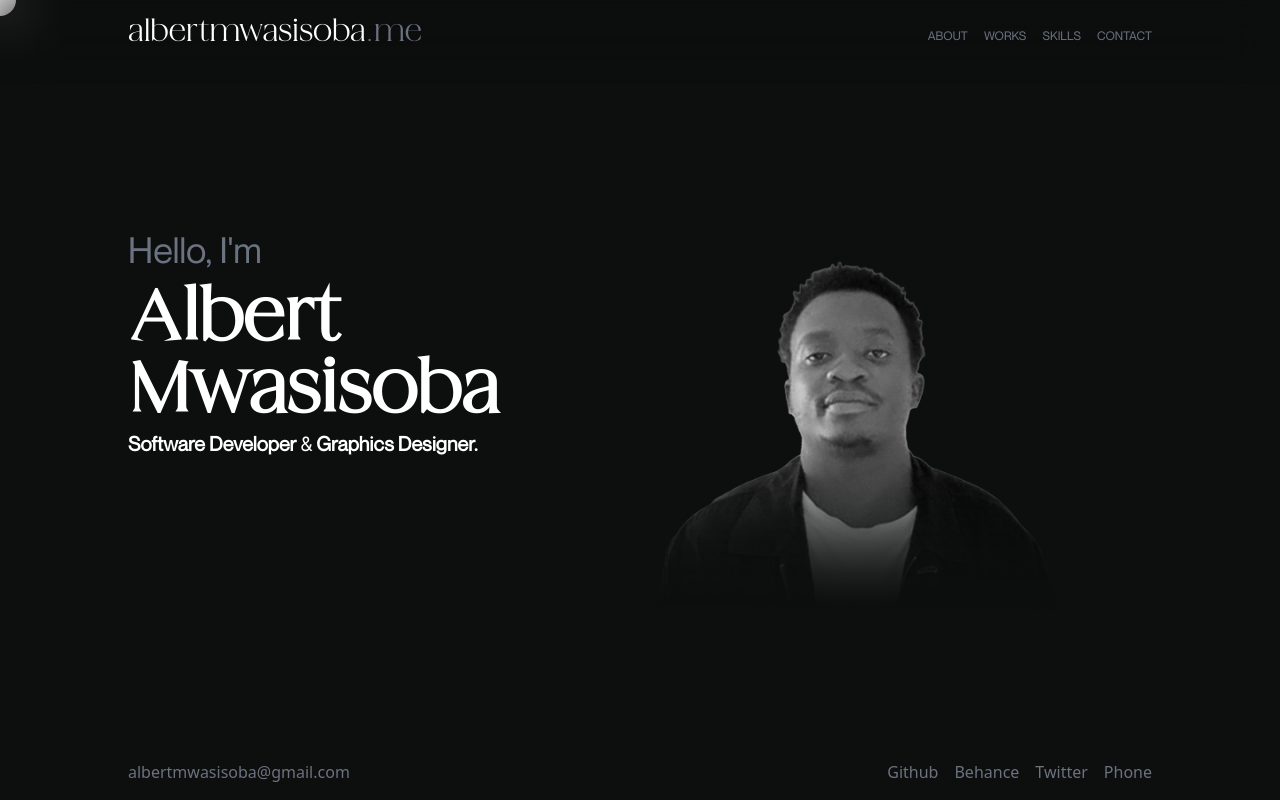
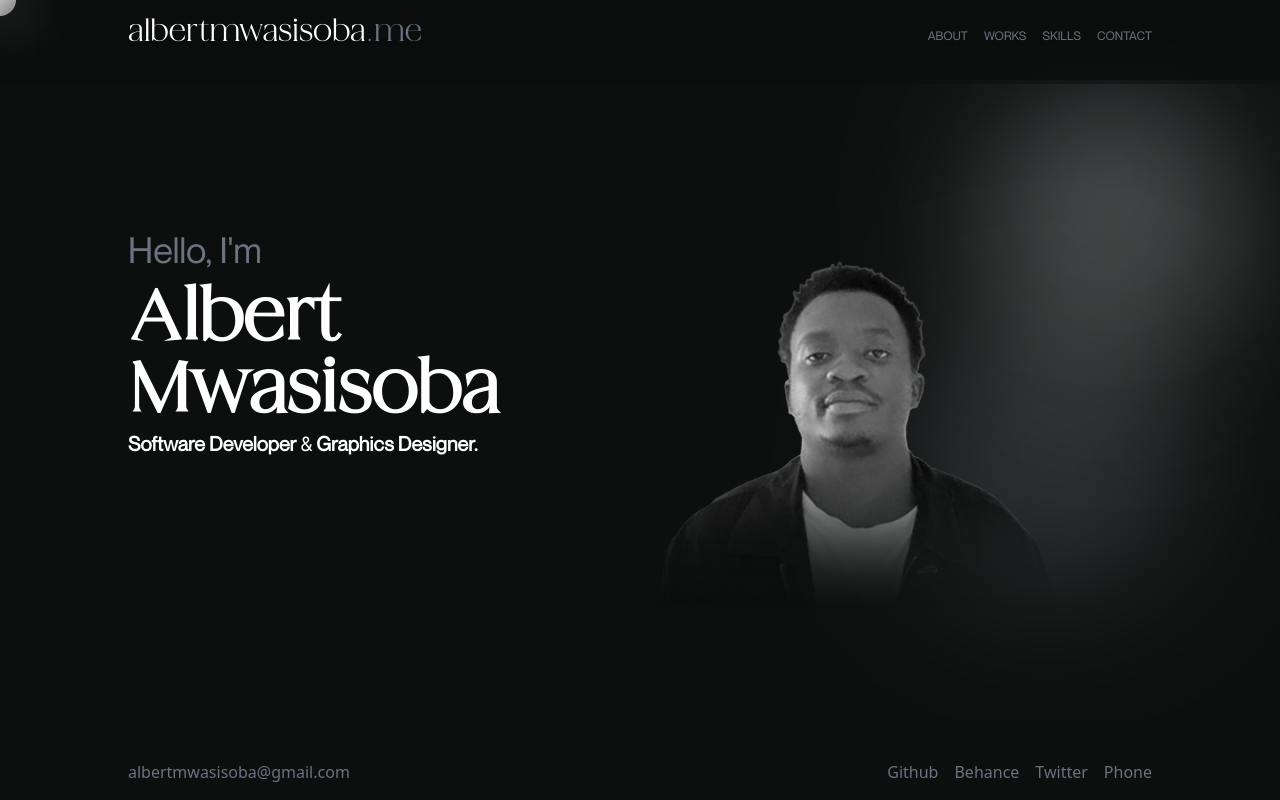
Before and after one commit to Bizzy-Void/albert_mwasisoba, a Next.js app: page / in a window 1280 px wide. Built offline with nearby package versions, Linux system fonts and the light colour scheme.

Commit message:
feat(UI): Animated background

```diff
--- a/components/Layout.jsx
+++ b/components/Layout.jsx
@@ -28,7 +28,12 @@ function Layout({ children }) {
         </nav>
         <main className='w-full flex flex-grow font-neue'>
           <div className='bg-bg_color w-full h-full py-20'>
-            {children}
+            <div className="w-full h-full relative overflow-hidden">
+              <div className="absolute bottom-0 md:top-0 right-4 w-72 h-72 bg-gray-100 rounded-full mix-blend-screen filter blur-3xl opacity-20 animate-blob"></div>
+              <div className="absolute bottom-0 md:top-0 right-20 w-44 h-44 bg-gray-600 rounded-full mix-blend-screen filter blur-3xl opacity-20 animate-blob"></div>
+              <div className="absolute bottom-12 md:bottom-32 right-20 w-72 h-72 bg-gray-400 rounded-full mix-blend-screen filter blur-3xl opacity-20 animate-blob"></div>
+              {children}
+            </div>
           </div>
         </main>
         <Footer data={data.mediaData}/>
--- a/tailwind.config.js
+++ b/tailwind.config.js
@@ -24,6 +24,25 @@ module.exports = {
       colors: {
         'bg_color': "#0D0F0E",
         'description_bg': "#ffffff10",
+      },
+      animation: {
+        blob: "blob 7s infinite"
+      },
+      keyframes: {
+        blob: {
+          "0%": {
+            transform: "translate(0px, 0px) scale(1)",
+          },
+          "33%": {
+            transform: "translate(30px, -50px) scale(1.1)",
+          },
+          "66%": {
+            transform: "translate(-20px, 20px) scale(0.9)",
+          },
+          "100%": {
+            transform: "translate(0px, 0px) scale(1)",
+          },
+        }
       }
     },
   },
```
